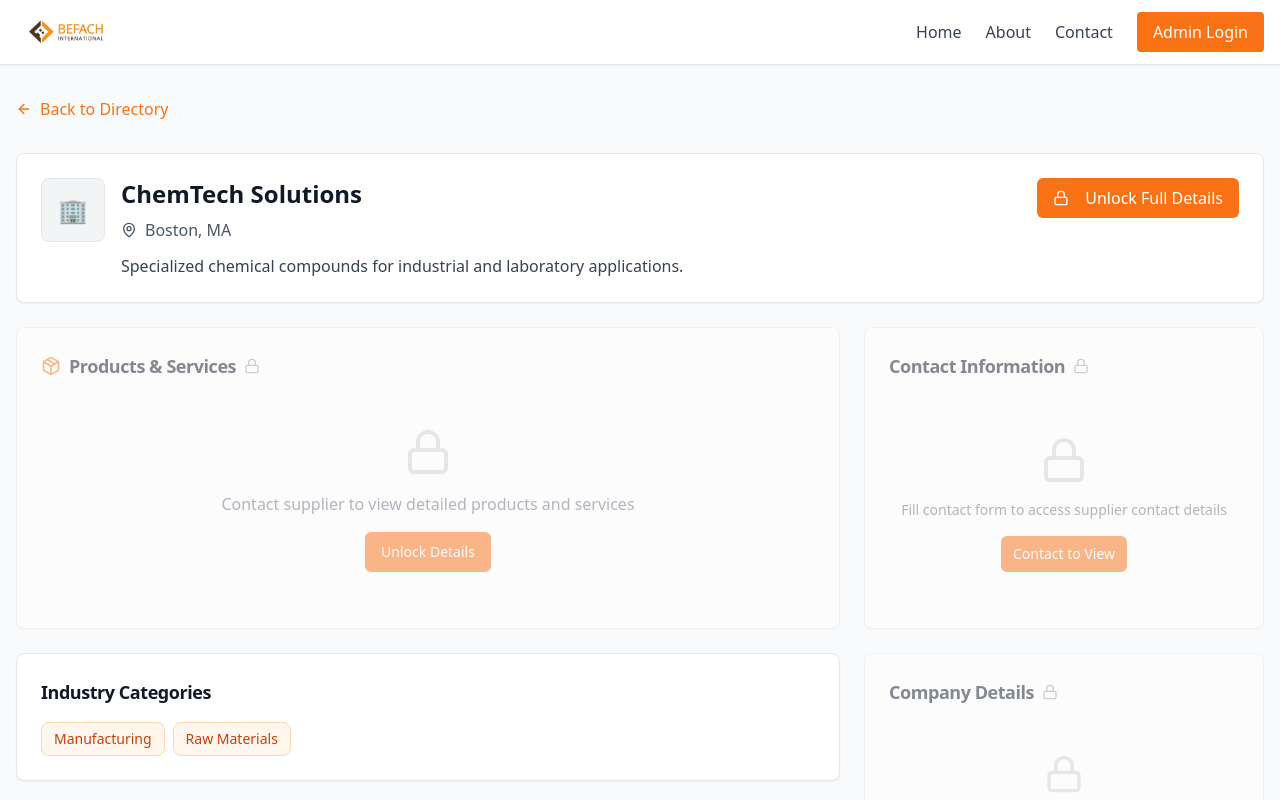
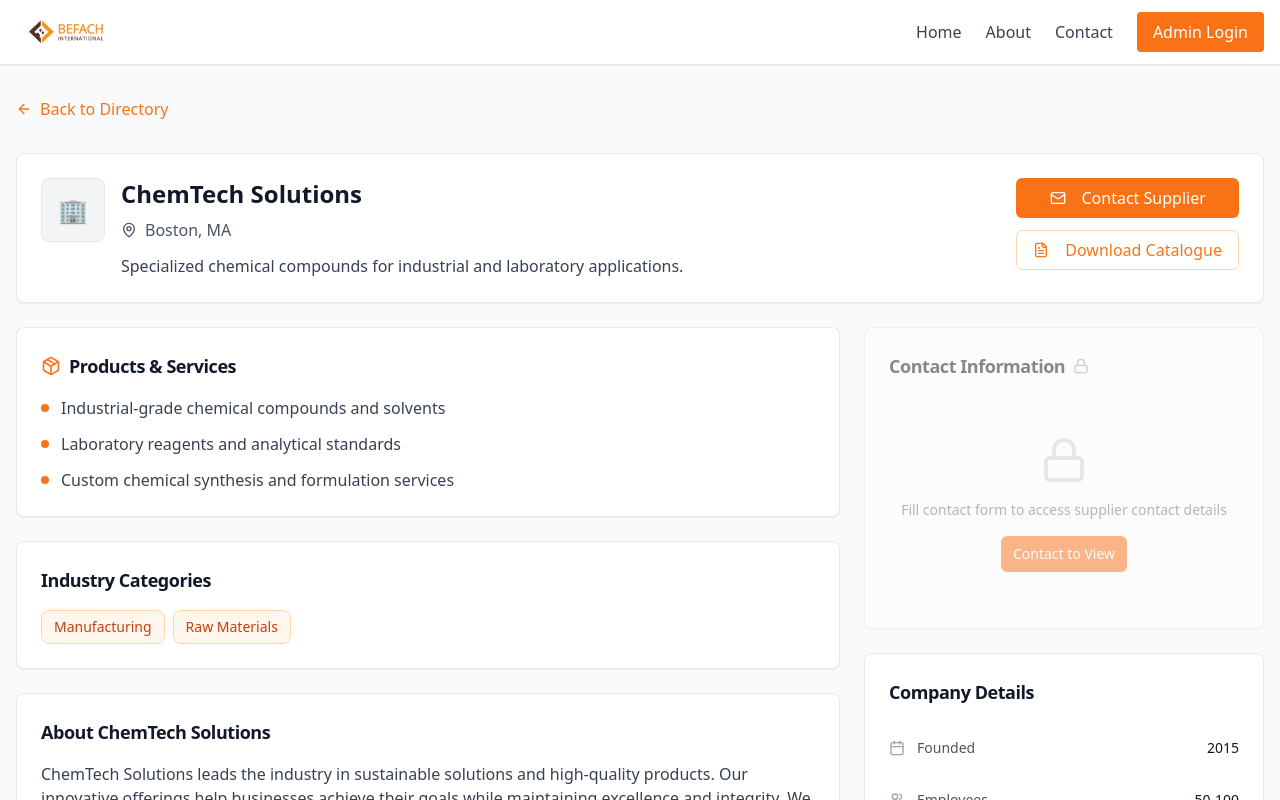
Before and after one commit to Befach/swift-supplier-catalogue, a React (Vite) app: page /supplier/chemtech-solutions in a window 1280 px wide. Shown: the top 800 px of the page. Built offline with nearby package versions, Linux system fonts and the light colour scheme.

Commit message:
feat: Implement contact form gate for contact details
Hides supplier contact information behind a contact form gate on the SupplierDetail page. Users must fill out the contact form to view contact details.

```diff
--- a/src/pages/public/SupplierDetail.tsx
+++ b/src/pages/public/SupplierDetail.tsx
@@ -1,4 +1,3 @@
-
 import React, { useState, useEffect } from 'react';
 import { useParams, Link } from 'react-router-dom';
 import { useQuery } from '@tanstack/react-query';
@@ -50,8 +49,12 @@ const SupplierDetail = () => {
     }
   };
 
-  const handleUnlockDetails = () => {
+  const handleContactButtonClick = () => {
+    if (!hasContactedSupplier) {
       setIsContactGateOpen(true);
+    } else {
+      setIsContactFormOpen(true);
+    }
   };
 
   const handleContactGateClose = () => {
@@ -71,7 +74,7 @@ const SupplierDetail = () => {
 
     toast({
       title: "Contact Submitted Successfully!",
-      description: `Your message has been sent to ${supplier?.name}. You now have access to full details.`,
+      description: `Your message has been sent to ${supplier?.name}. You now have access to contact details.`,
     });
 
     setIsContactFormOpen(false);
@@ -156,8 +159,8 @@ const SupplierDetail = () => {
                   Thank you {contactFormData.name}! 🎉
                 </h3>
                 <p className="text-green-700 mb-4">
-                  You now have access to full supplier details and can contact them directly.
-                  Your message has been sent to {supplier.name}.
+                  You now have access to {supplier.name}'s contact details.
+                  Your message has been sent to them.
                 </p>
                 <div className="grid grid-cols-1 md:grid-cols-2 gap-4 text-sm">
                   <div>
@@ -238,7 +241,7 @@ const SupplierDetail = () => {
 
                 {supplier.description && (
                   <p className="text-gray-700 leading-relaxed text-sm md:text-base">
-                    {hasContactedSupplier ? supplier.description : getPreviewDescription(supplier.description)}
+                    {supplier.description}
                   </p>
                 )}
               </div>
@@ -246,34 +249,22 @@ const SupplierDetail = () => {
 
             {/* Action Buttons */}
             <div className="flex flex-row sm:flex-col gap-3 w-full sm:w-auto lg:min-w-fit">
-              {!hasContactedSupplier ? (
               <Button
                 className="bg-orange-500 hover:bg-orange-600 text-white flex-1 sm:flex-none text-sm md:text-base"
-                  onClick={handleUnlockDetails}
-                >
-                  <Lock className="w-4 h-4 mr-2" />
-                  Unlock Full Details
-                </Button>
-              ) : (
-                <>
-                  <Button
-                    className="bg-orange-500 hover:bg-orange-600 text-white flex-1 sm:flex-none text-sm md:text-base animate-fade-in"
-                    onClick={() => setIsContactFormOpen(true)}
+                onClick={handleContactButtonClick}
               >
                 <Mail className="w-4 h-4 mr-2" />
-                    Contact Again
+                {hasContactedSupplier ? 'Contact Again' : 'Contact Supplier'}
               </Button>
 
               <Button
                 variant="outline"
-                    className="border-orange-200 text-orange-500 hover:bg-orange-50 flex-1 sm:flex-none text-sm md:text-base animate-fade-in"
+                className="border-orange-200 text-orange-500 hover:bg-orange-50 flex-1 sm:flex-none text-sm md:text-base"
                 onClick={() => setIsCatalogueFormOpen(true)}
               >
                 <FileText className="w-4 h-4 mr-2" />
                 Download Catalogue
               </Button>
-                </>
-              )}
             </div>
           </div>
         </div>
@@ -281,26 +272,16 @@ const SupplierDetail = () => {
         <div className="grid lg:grid-cols-3 gap-6">
           {/* Main Content */}
           <div className="lg:col-span-2 space-y-6">
-            {/* Products & Services */}
-            <Card className={`bg-white shadow-sm border border-gray-200 transition-all duration-500 ${!hasContactedSupplier ? 'opacity-50' : 'animate-fade-in'}`}>
+            {/* Products & Services - Always visible */}
+            <Card className="bg-white shadow-sm border border-gray-200">
               <CardHeader className="pb-4">
                 <CardTitle className="flex items-center text-lg font-semibold text-gray-900">
                   <Package className="w-5 h-5 mr-2 text-orange-500" />
                   Products & Services
-                  {!hasContactedSupplier && <Lock className="w-4 h-4 ml-2 text-gray-400" />}
                 </CardTitle>
               </CardHeader>
               <CardContent>
-                {!hasContactedSupplier ? (
-                  <div className="text-center py-8">
-                    <Lock className="w-12 h-12 mx-auto text-gray-300 mb-4" />
-                    <p className="text-gray-500 mb-4">Contact supplier to view detailed products and services</p>
-                    <Button onClick={handleUnlockDetails} className="bg-orange-500 hover:bg-orange-600">
-                      Unlock Details
-                    </Button>
-                  </div>
-                ) : (
-                  supplier.products && supplier.products.length > 0 ? (
+                {supplier.products && supplier.products.length > 0 ? (
                   <ul className="space-y-3">
                     {supplier.products.map((product, index) => (
                       <li key={index} className="flex items-start">
@@ -311,12 +292,11 @@ const SupplierDetail = () => {
                   </ul>
                 ) : (
                   <p className="text-gray-500 text-sm md:text-base">No specific products listed.</p>
-                  )
                 )}
               </CardContent>
             </Card>
 
-            {/* Industry Categories */}
+            {/* Industry Categories - Always visible */}
             <Card className="bg-white shadow-sm border border-gray-200">
               <CardHeader className="pb-4">
                 <CardTitle className="text-lg font-semibold text-gray-900">
@@ -341,9 +321,8 @@ const SupplierDetail = () => {
               </CardContent>
             </Card>
 
-            {/* Additional Description */}
-            {hasContactedSupplier && (
-              <Card className="bg-white shadow-sm border border-gray-200 animate-fade-in">
+            {/* Additional Description - Always visible */}
+            <Card className="bg-white shadow-sm border border-gray-200">
               <CardHeader className="pb-4">
                 <CardTitle className="text-lg font-semibold text-gray-900">
                   About {supplier.name}
@@ -363,12 +342,11 @@ const SupplierDetail = () => {
                 </p>
               </CardContent>
             </Card>
-            )}
           </div>
 
           {/* Contact Sidebar */}
           <div className="space-y-6">
-            {/* Contact Information */}
+            {/* Contact Information - Only this is gated */}
             <Card className={`bg-white shadow-sm border border-gray-200 transition-all duration-500 ${!hasContactedSupplier ? 'opacity-50' : 'animate-fade-in'}`}>
               <CardHeader>
                 <CardTitle className="text-lg font-semibold text-gray-900 flex items-center">
@@ -381,7 +359,7 @@ const SupplierDetail = () => {
                   <div className="text-center py-8">
                     <Lock className="w-12 h-12 mx-auto text-gray-300 mb-4" />
                     <p className="text-gray-500 text-sm mb-4">Fill contact form to access supplier contact details</p>
-                    <Button onClick={handleUnlockDetails} size="sm" className="bg-orange-500 hover:bg-orange-600">
+                    <Button onClick={handleContactButtonClick} size="sm" className="bg-orange-500 hover:bg-orange-600">
                       Contact to View
                     </Button>
                   </div>
@@ -451,22 +429,14 @@ const SupplierDetail = () => {
               </CardContent>
             </Card>
 
-            {/* Company Details */}
-            <Card className={`bg-white shadow-sm border border-gray-200 transition-all duration-500 ${!hasContactedSupplier ? 'opacity-50' : 'animate-fade-in'}`}>
+            {/* Company Details - Always visible */}
+            <Card className="bg-white shadow-sm border border-gray-200">
               <CardHeader>
                 <CardTitle className="text-lg font-semibold text-gray-900 flex items-center">
                   Company Details
-                  {!hasContactedSupplier && <Lock className="w-4 h-4 ml-2 text-gray-400" />}
                 </CardTitle>
               </CardHeader>
               <CardContent className="space-y-4">
-                {!hasContactedSupplier ? (
-                  <div className="text-center py-6">
-                    <Lock className="w-10 h-10 mx-auto text-gray-300 mb-3" />
-                    <p className="text-gray-500 text-sm">Contact required for detailed company information</p>
-                  </div>
-                ) : (
-                  <>
                 <div className="flex items-center justify-between py-2">
                   <div className="flex items-center text-sm text-gray-600">
                     <Calendar className="w-4 h-4 mr-3 text-gray-400 flex-shrink-0" />
@@ -512,8 +482,6 @@ const SupplierDetail = () => {
                       Download Catalogue
                     </Button>
                   </div>
-                    )}
-                  </>
                 )}
               </CardContent>
             </Card>
```
Lines whose indentation alone changed are shown as unchanged.
